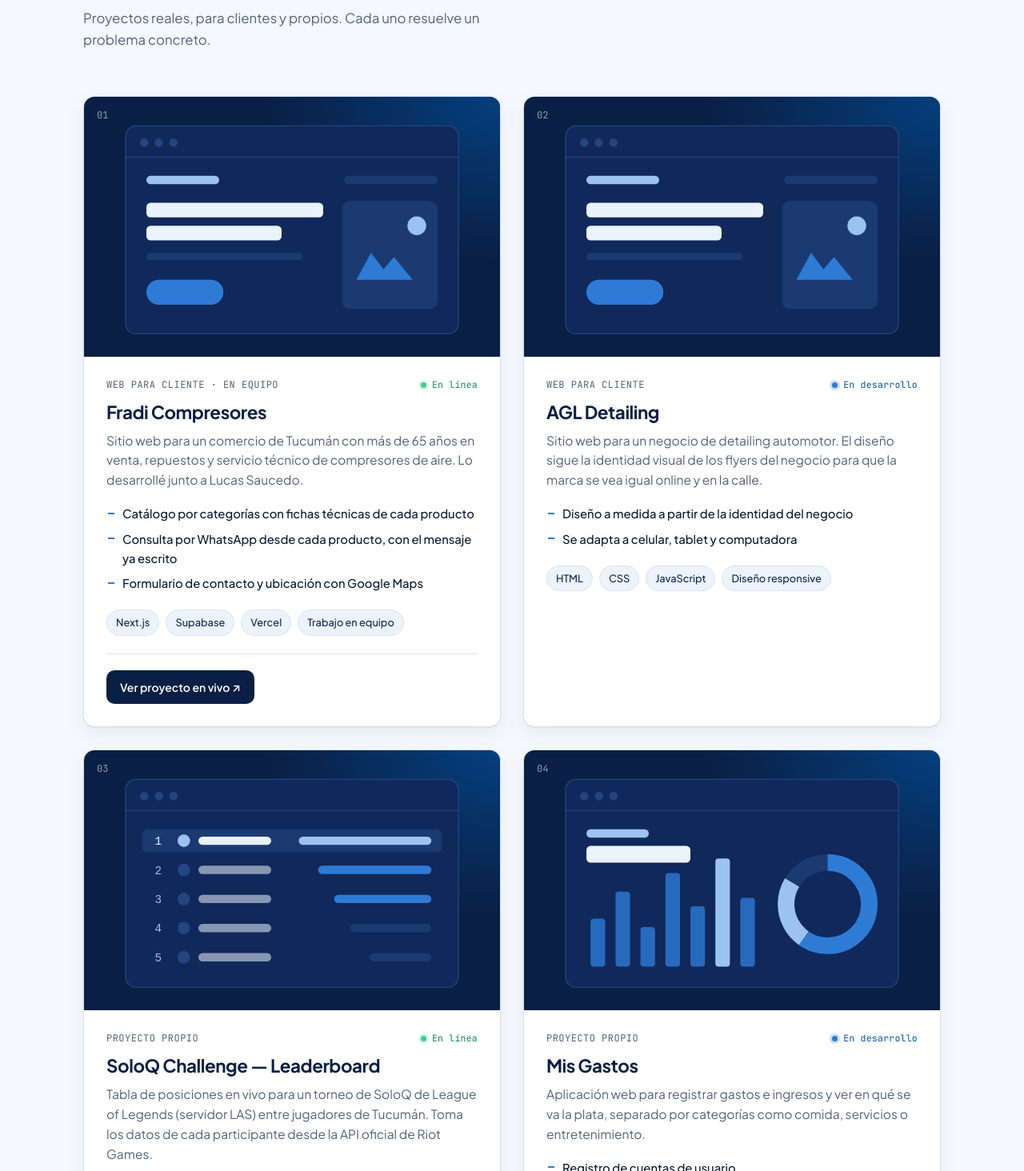
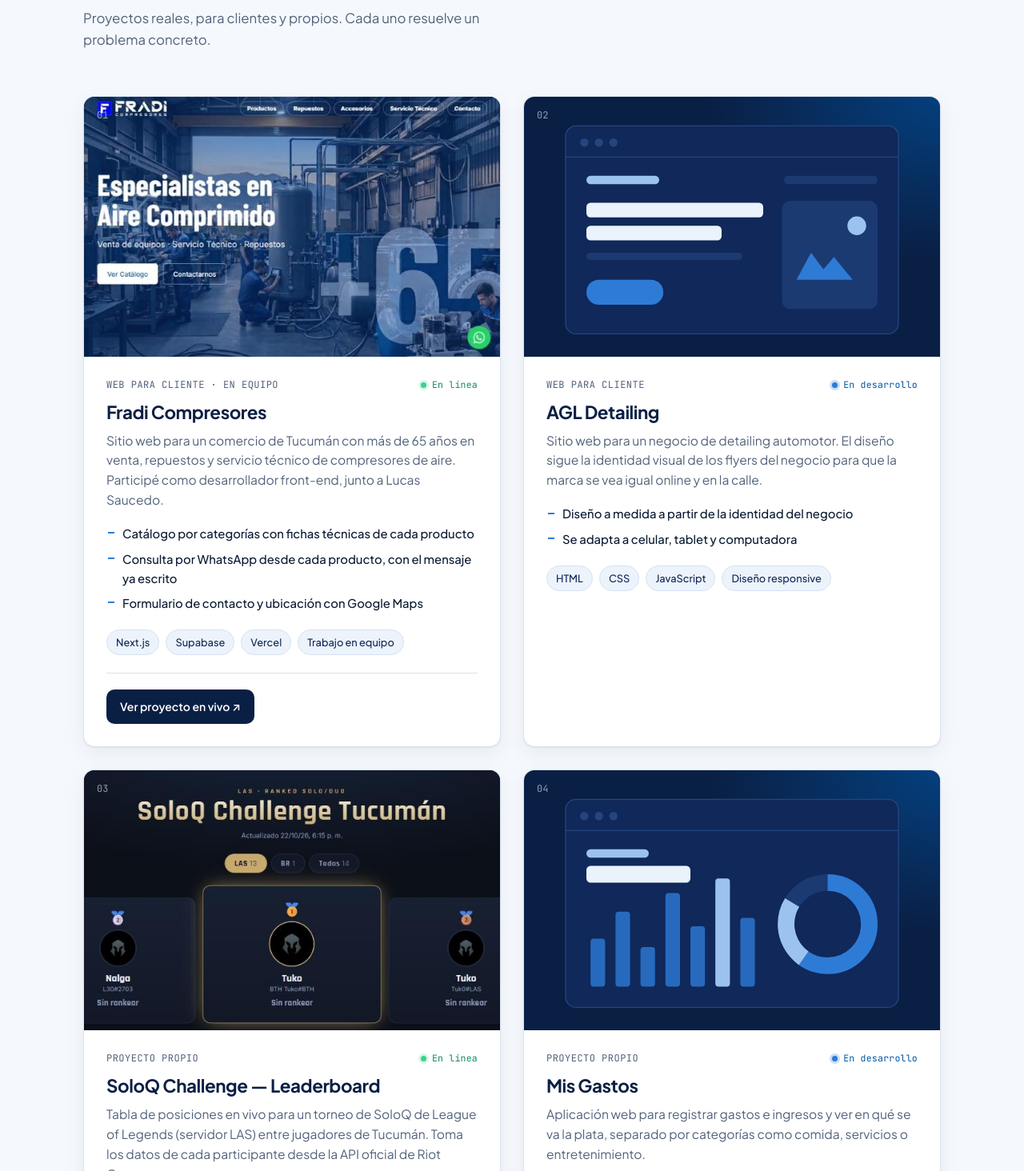
Before and after one commit to AugustoMartinez01/Portfolio, a React (Vite) app in the folder portafolio/: page / in a window 1280 px wide. Shown: the part 1126-2590 px from the top of the page at 80% size. Built offline with nearby package versions, Linux system fonts and the light colour scheme.

Commit message:
Capturas, links y README

```diff
--- a/portafolio/src/data/proyectos.js
+++ b/portafolio/src/data/proyectos.js
@@ -15,7 +15,7 @@
     titulo: 'Fradi Compresores',
     tipo: 'Web para cliente · en equipo',
     descripcion:
-      'Sitio web para un comercio de Tucumán con más de 65 años en venta, repuestos y servicio técnico de compresores de aire. Lo desarrollé junto a Lucas Saucedo.',
+      'Sitio web para un comercio de Tucumán con más de 65 años en venta, repuestos y servicio técnico de compresores de aire. Participé como desarrollador front-end, junto a Lucas Saucedo.',
     puntos: [
       'Catálogo por categorías con fichas técnicas de cada producto',
       'Consulta por WhatsApp desde cada producto, con el mensaje ya escrito',
@@ -26,7 +26,7 @@
     demo: 'https://fradicompresores.com.ar/',
     codigo: '',
     nota: '',
-    imagen: '',
+    imagen: '/capturas/fradi.jpg',
     visual: 'web',
   },
   {
@@ -60,10 +60,10 @@
     ],
     tecnologias: ['JavaScript', 'API de Riot Games', 'Funciones serverless', 'Vercel'],
     estado: 'en-linea',
-    demo: 'COMPLETAR', // ← pegá acá el link de Vercel, ej: 'https://soloq-leaderboard.vercel.app'
+    demo: 'https://soloq-leaderboard.vercel.app/',
     codigo: '',
     nota: '',
-    imagen: '',
+    imagen: '/capturas/leaderboard.jpg',
     visual: 'ranking',
   },
   {
```
Also changed, not shown: portafolio/public/capturas/fradi.jpg (added), portafolio/public/capturas/leaderboard.jpg (added).
